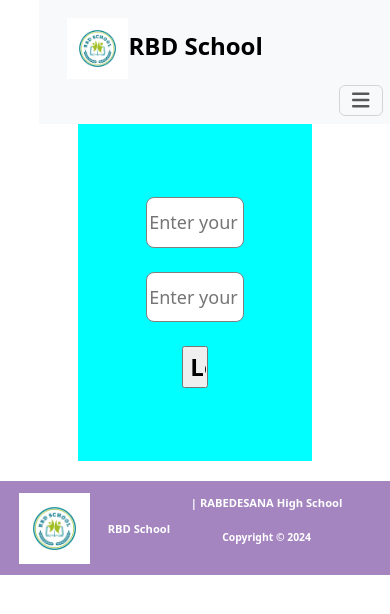
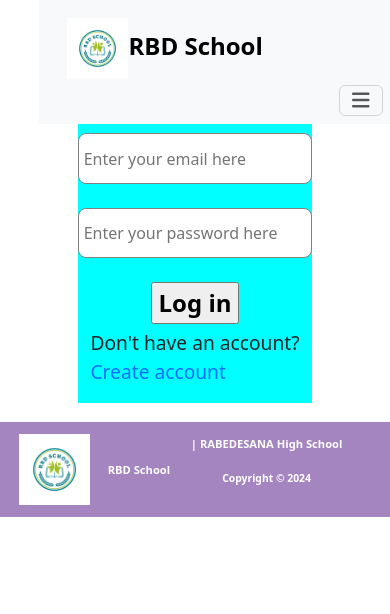
Before and after one commit to rbd3/school-react, a React (Vite) app: page /connexion in a window 390 px wide. Shown: the top 614 px of the page. Built offline with nearby package versions, Linux system fonts and the light colour scheme.

Commit message:
Add signup link

```diff
--- a/src/assets/login.css
+++ b/src/assets/login.css
@@ -5,11 +5,16 @@
     justify-content: center;
     background-color: aqua;
     width: 60vw;
-    height: 40vh;
+    height: auto;
     margin-left: 20%;
   }
 
-
+  .login-title {
+    display: flex;
+    align-items: center;
+    flex-direction: column;
+    margin-top: 4%;
+  }
 
   .inputContainer {
     display: flex;
@@ -37,3 +42,36 @@
     font-size: 1.5rem;
     font-weight: bolder;
   }
+
+  .signup-link {
+    display: flex;
+    align-items: center;
+    padding-top: 2%;
+    flex-wrap: nowrap;
+    flex-direction: row;
+  }
+
+  .signup-link p {
+    font-size: 1.2rem;
+  }
+
+  @media screen and (max-width: 768px) {
+    .inputContainer {
+      display: flex;
+      flex-direction: column;
+      align-items: center;
+      justify-content: center;
+    }
+
+    .inputBox {
+        width: 100%;
+        font-size: 1rem;
+    }
+
+    .inputButton {
+        width: 100%;
+        font-size: 1.5rem;
+        font-weight: bolder;
+      }
+
+  }
--- a/src/components/Login.jsx
+++ b/src/components/Login.jsx
@@ -1,6 +1,7 @@
 import React, { useState } from 'react'
 import { useNavigate } from 'react-router-dom'
 import '../assets/login.css'
+import { Link } from 'react-router-dom'
 
 const Login = (props) => {
   const [email, setEmail] = useState('')
@@ -29,6 +30,7 @@ const Login = (props) => {
 
   return (
     <div className={'mainContainer'}>
+      <div className='login-title'>
       <div className={'inputContainer'}>
         <input
           value={email}
@@ -52,6 +54,10 @@ const Login = (props) => {
       <div className={'inputContainer'}>
         <input className={'inputButton'} type="button" onClick={onButtonClick} value={'Log in'} />
       </div>
+      <div className='signup-link'>
+        <p>Don't have an account? <Link to="/signup">Create account</Link></p>
+        </div>
+        </div>
     </div>
   )
 }
```
